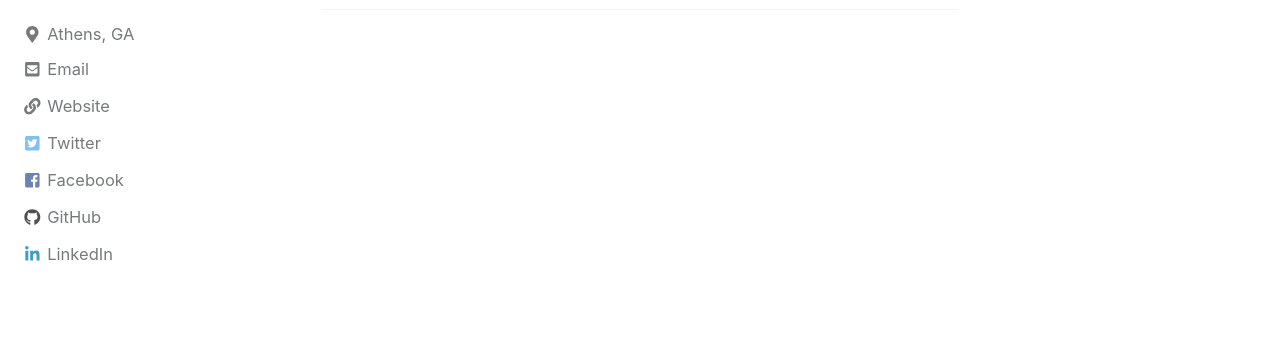
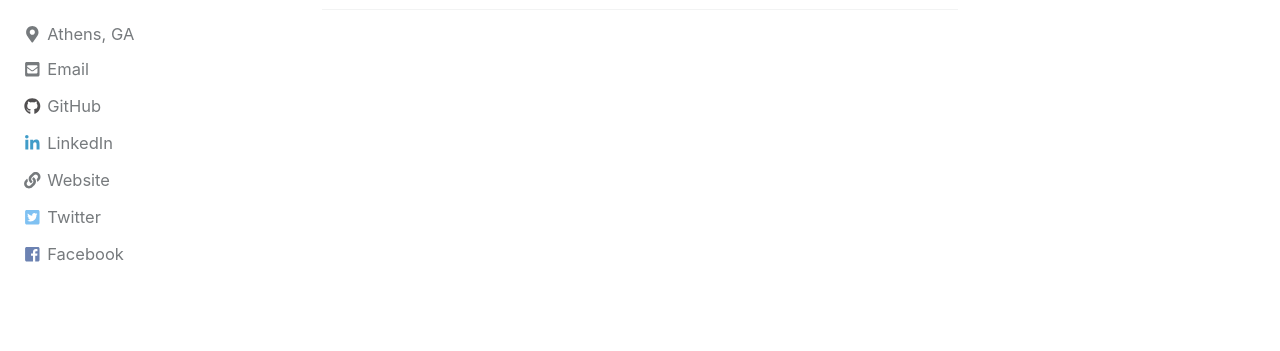
Before and after one commit to ankit-vaghela30/ankit-vaghela30.github.io, a Jekyll site: the page built from index.html, in a window 1280 px wide. Shown: the part 170-521 px from the top of the page. Built offline with Jekyll 4.4.1, drawn with Linux system fonts in a browser that asks for light colours; cached includes are drawn as plain includes; the list of posts is cut into pages by our own code.

Commit message:
LinkedIn added

```diff
--- a/_config.yml
+++ b/_config.yml
@@ -115,6 +115,12 @@ author:
     - label: "Email"
       icon: "fas fa-fw fa-envelope-square"
       url: mailto:ankit.vaghela30@gmail.com
+    - label: "GitHub"
+      icon: "fab fa-fw fa-github"
+      url: "https://github.com/ankit-vaghela30"
+    - label: "LinkedIn"
+      icon: "fab fa-fw fa-linkedin-in"
+      url: "https://www.linkedin.com/in/ankit-vaghela/"
     - label: "Website"
       icon: "fas fa-fw fa-link"
       url: "https://ankit-vaghela30.github.io"
@@ -124,15 +130,6 @@ author:
     - label: "Facebook"
       icon: "fab fa-fw fa-facebook-square"
       url: "https://www.facebook.com/ankit.vaghela.94"
-    - label: "GitHub"
-      icon: "fab fa-fw fa-github"
-      url: "https://github.com/ankit-vaghela30"
-    - label: "LinkedIn"
-      icon: "fab fa-fw fa-linkedin-in"
-      url: "https://www.linkedin.com/in/ankit-vaghela/"
-    - label: "Instagram"
-      icon: "fab fa-fw fa-instagram"
-      # url: "https://instagram.com/"
 
 # Site Footer
 footer:
```
